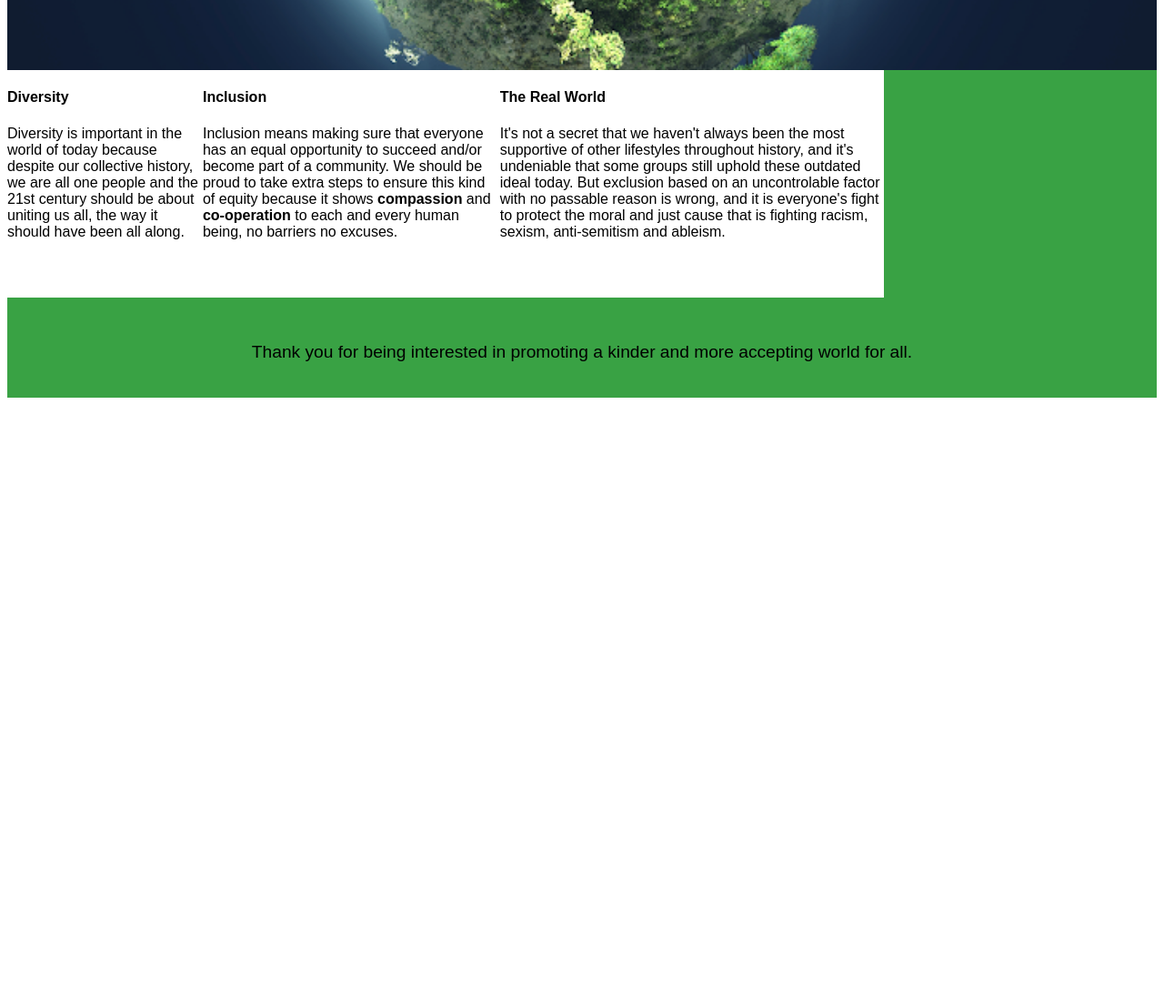
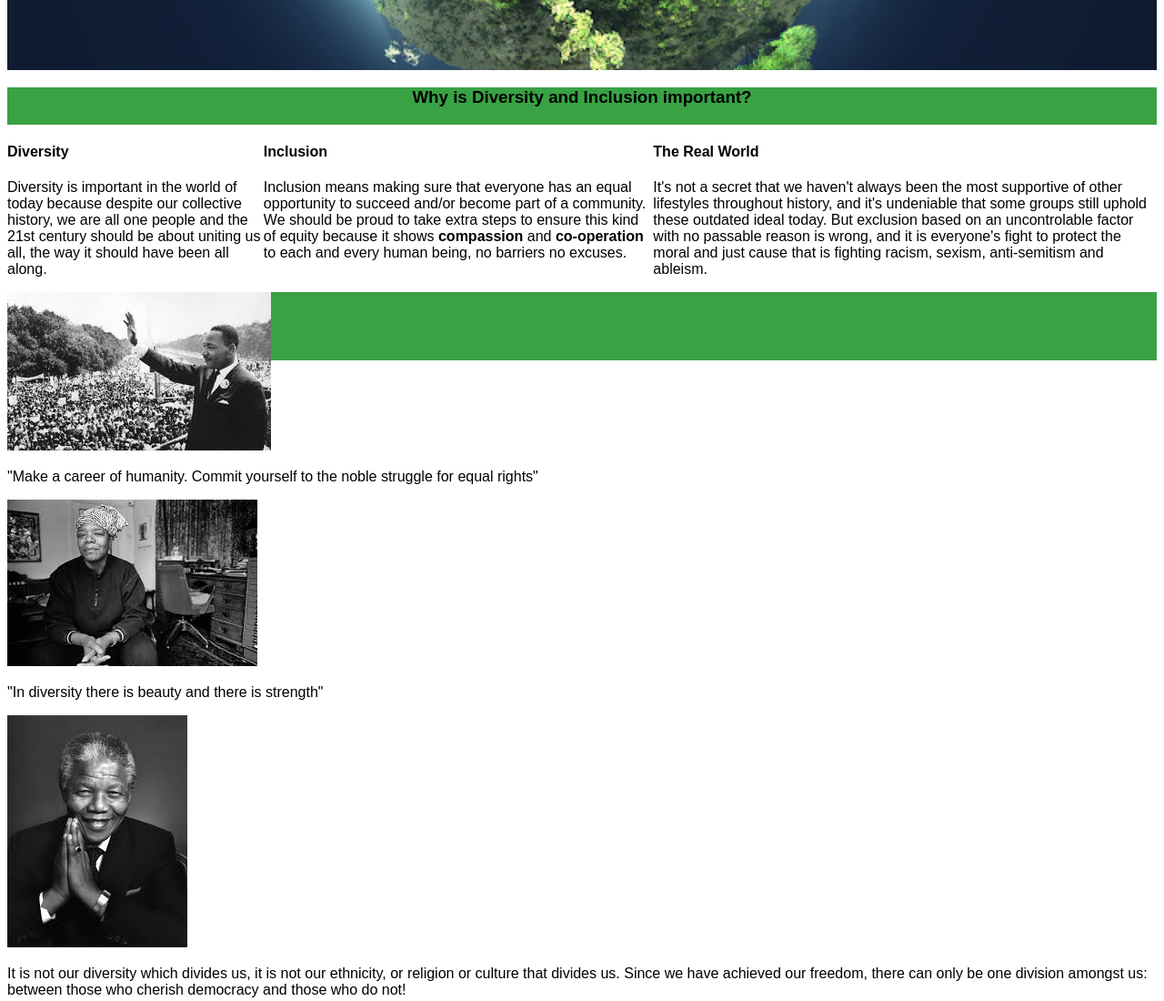
Before and after one commit to joeht112/Diversity, a plain HTML site: page index.html in a window 1280 px wide. Shown: the part 720-1820 px from the top of the page at 91% size. Before the commit the page ends 1165 px from the top, so only its background shows below. Drawn offline with Linux system fonts and the light colour scheme.

Commit message:
Added quotes and images

```diff
--- a/assets/css/style.css
+++ b/assets/css/style.css
@@ -18,10 +18,14 @@ body {
 .background-panel {
     background-color: #39a244;
     width: 100%;
-    height: 250px;
+    height: 300px;
+
+}
+.flexbox {
     position:relative;
-    display: flex;
+    display: inline-flex;
     flex-wrap:initial
+
 }
 .hero {
     width: 100%;
@@ -35,17 +39,13 @@ body {
     font-family: Oswald, sans-serif;
     padding-bottom: 30px;
 }
-#wallpaper {
-    background-image: link(href="https://nohat.cc/f/lbp-large-lbp-in-2019-little-big-planet-planets-little-planet/comdlpng6973713-201911121202.html");
-    z-index: -2;
-    position: fixed;
-}
 .card {
-    border: 10px;
-    flex-shrink: 1;
+    border: 10px #000;
     background-color: #fff;
-    border-color: #000;
-    gap:15px;
+    column-gap:15px;
+    overflow: auto;
+    justify-content: space-around;
+
 }
 section {
     position: relative;
@@ -57,6 +57,20 @@ section {
     font-size: larger;
     padding-top: 30px;
     height: 80px;
-    position: static;
+    position: fixed;
     bottom: 0px;
+    width: 100%;
 }
+.center-align {
+    text-align: center;
+}
+.quotes {
+    display: inline-block;
+    position: relative;
+
+}
+.right {
+    position:relative
+    right: 0px
+    text-align: right;
+}
--- a/index.html
+++ b/index.html
@@ -18,6 +18,8 @@
         <section>
        <div class="hero"></div>
        <div class="background-panel">
+        <h3 class="center-align">Why is Diversity and Inclusion important?</h3>
+        <div class="flexbox">
         <div class="card">
             <h4>Diversity</h4>
             <p> Diversity is important in the world of today because despite our collective history, we are all one people and the 21st century should be about uniting us all, the way it should have been all along.</p>
@@ -30,17 +32,21 @@
             <h4>The Real World</h4>
             <p>It's not a secret that we haven't always been the most supportive of other lifestyles throughout history, and it's undeniable that some groups still uphold these outdated ideal today. But exclusion based on an uncontrolable factor with no passable reason is wrong, and it is everyone's fight to protect the moral and just cause that is fighting racism, sexism, anti-semitism and ableism.</p>
         </div>
-        <div>
-            <video>
-                <p> Video isn't supported on this browser</p>
-                <a href="https://www.youtube.com/watch?v=uHYuDDHvU64" controls>Link to a video about Diversity & Inclusion in the workplace</a>
-            </video>
-
+        </div>
+        <div class="quotes">
+            <img src="/assets/css/images/mlkjr.png" alt="Martin Luther King Jr">
+            <p>"Make a career of humanity. Commit yourself to the noble struggle for equal rights"</p>
+            <div class="right">
+                <img src="/assets/css/images/angelou.png" alt="Maya Angelou">
+            <p> "In diversity there is beauty and there is strength"</p>
+            </div>
+            <img src="/assets/css/images/mandela.png" alt="Nelson Mandela">
+            <p> It is not our diversity which divides us, it is not our ethnicity, or religion or culture that divides us. Since we have achieved our freedom, there can only be one division amongst us: between those who cherish democracy and those who do not!</p>
         </div>
         </div>
         </section>
-       <footer id="footer1">
+       <!-- <footer id="footer1">
         <p>Thank you for being interested in promoting a kinder and more accepting world for all.</p>
-       </footer>
+       </footer> -->
     </body>
 </html>
```
Also changed, not shown: assets/css/images/angelou.png (added), assets/css/images/mandela.png (added), assets/css/images/mlkjr.png (added).
